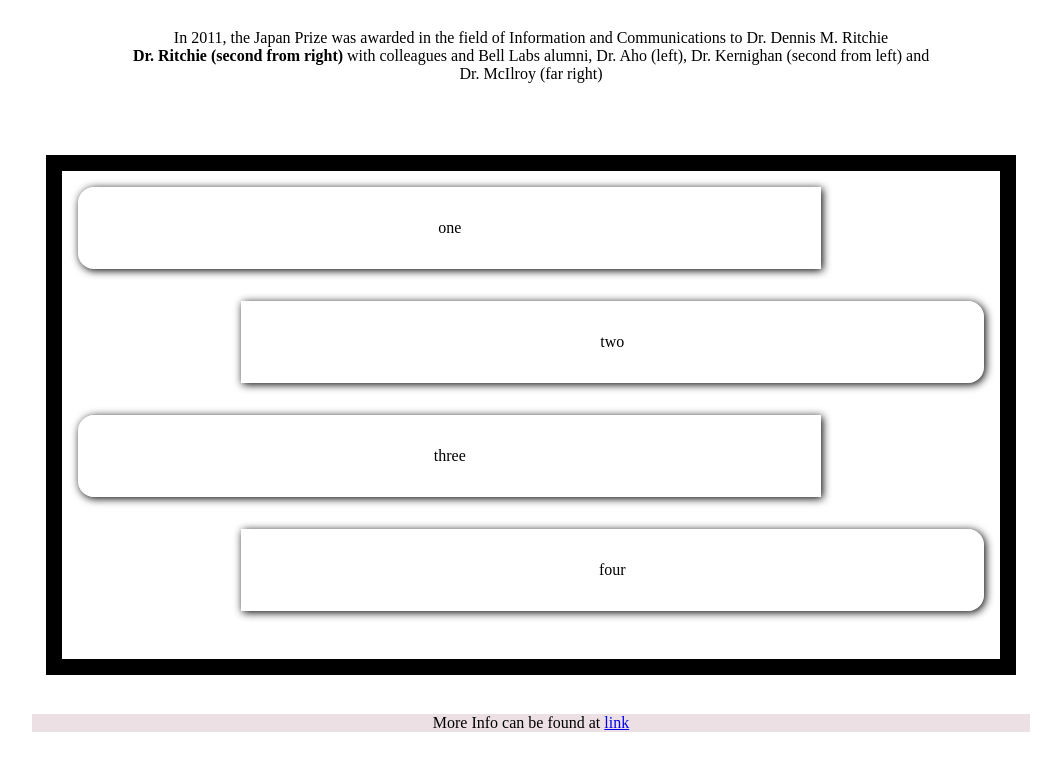
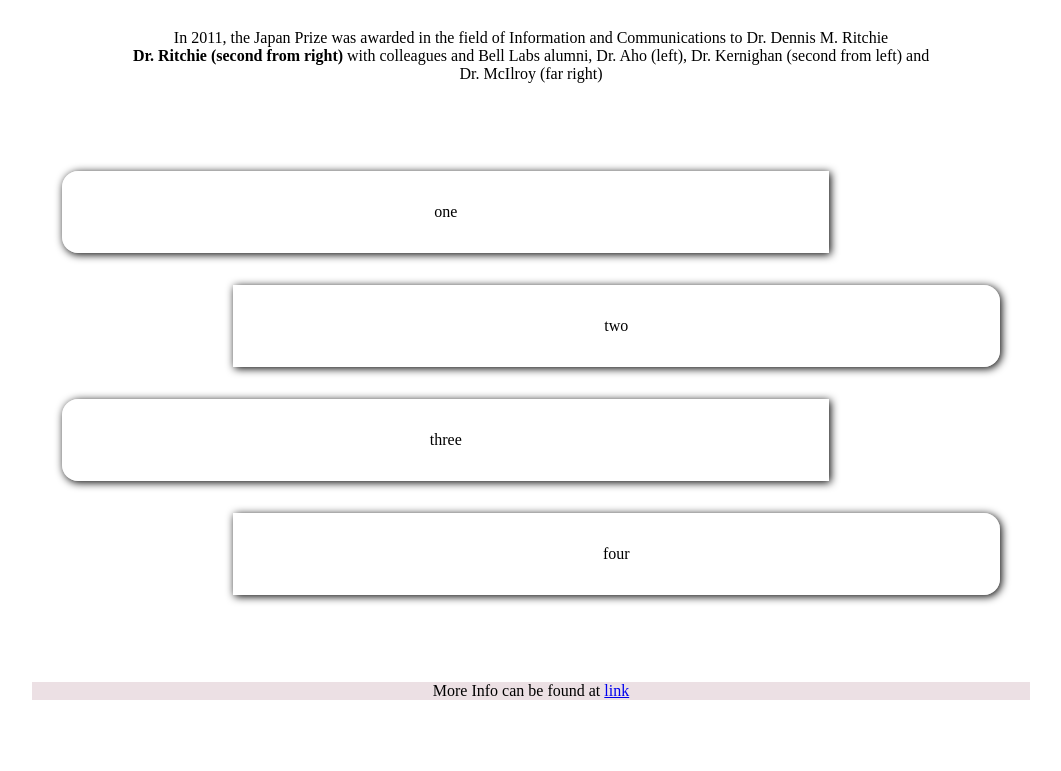
Before and after one commit to ankush-kulashri/freeCodeCamp_RWD, a plain HTML site: page Tribute_Page/tribute_page.html in a window 1280 px wide. Shown: the part 495-1266 px from the top of the page, without its empty margins (109-1170 px from the left). After the commit the page ends 1241 px from the top, so only its background shows below. Drawn offline with Linux system fonts and the light colour scheme.

Commit message:
Update style.css

```diff
--- a/Tribute_Page/style.css
+++ b/Tribute_Page/style.css
@@ -66,7 +66,6 @@ body{
   }
   #tribute-info ul{
     padding: 1em;
-    border: 1em solid black;
   }
   #tribute-info ul li{
     padding:2em;
```
